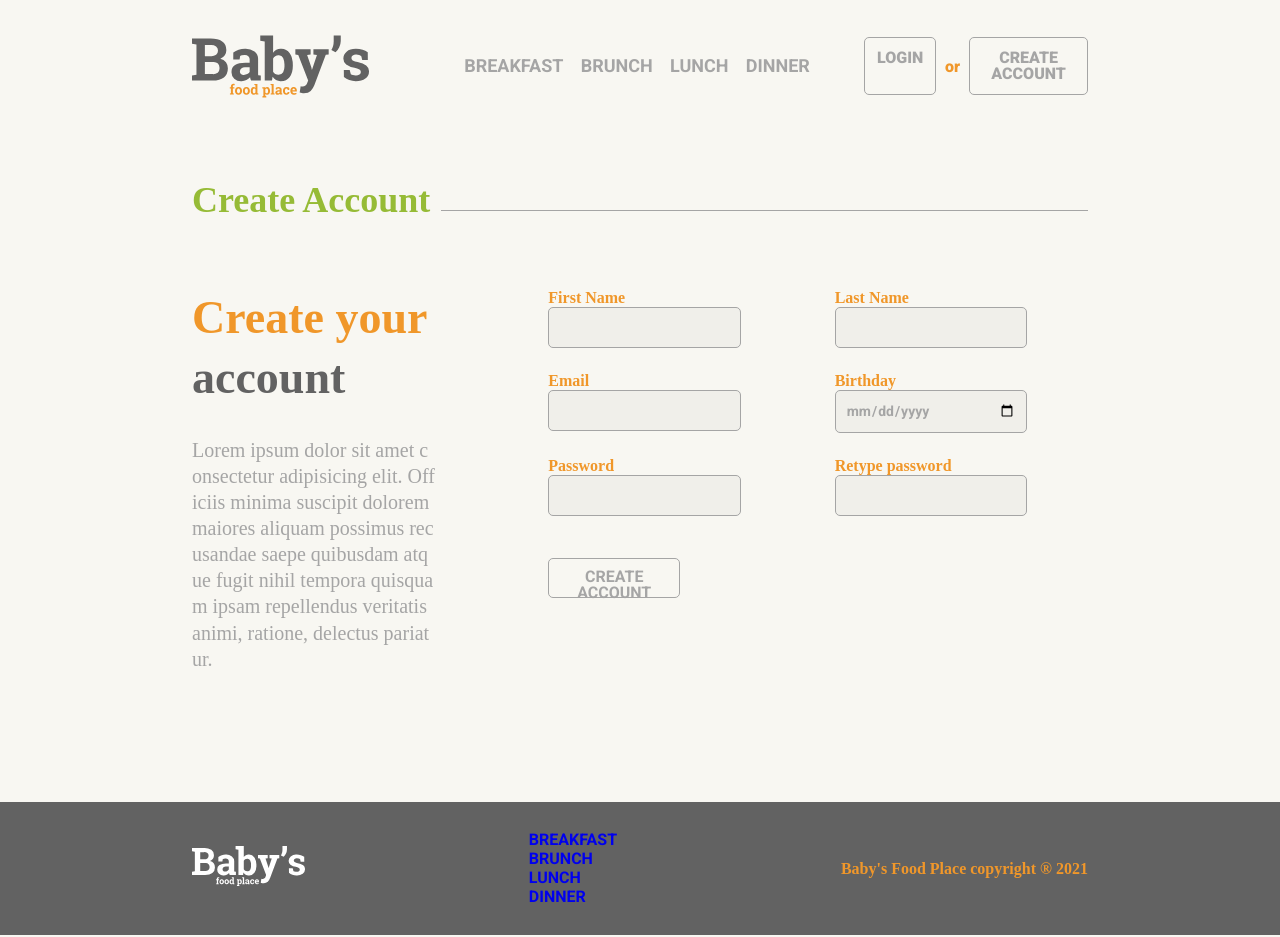
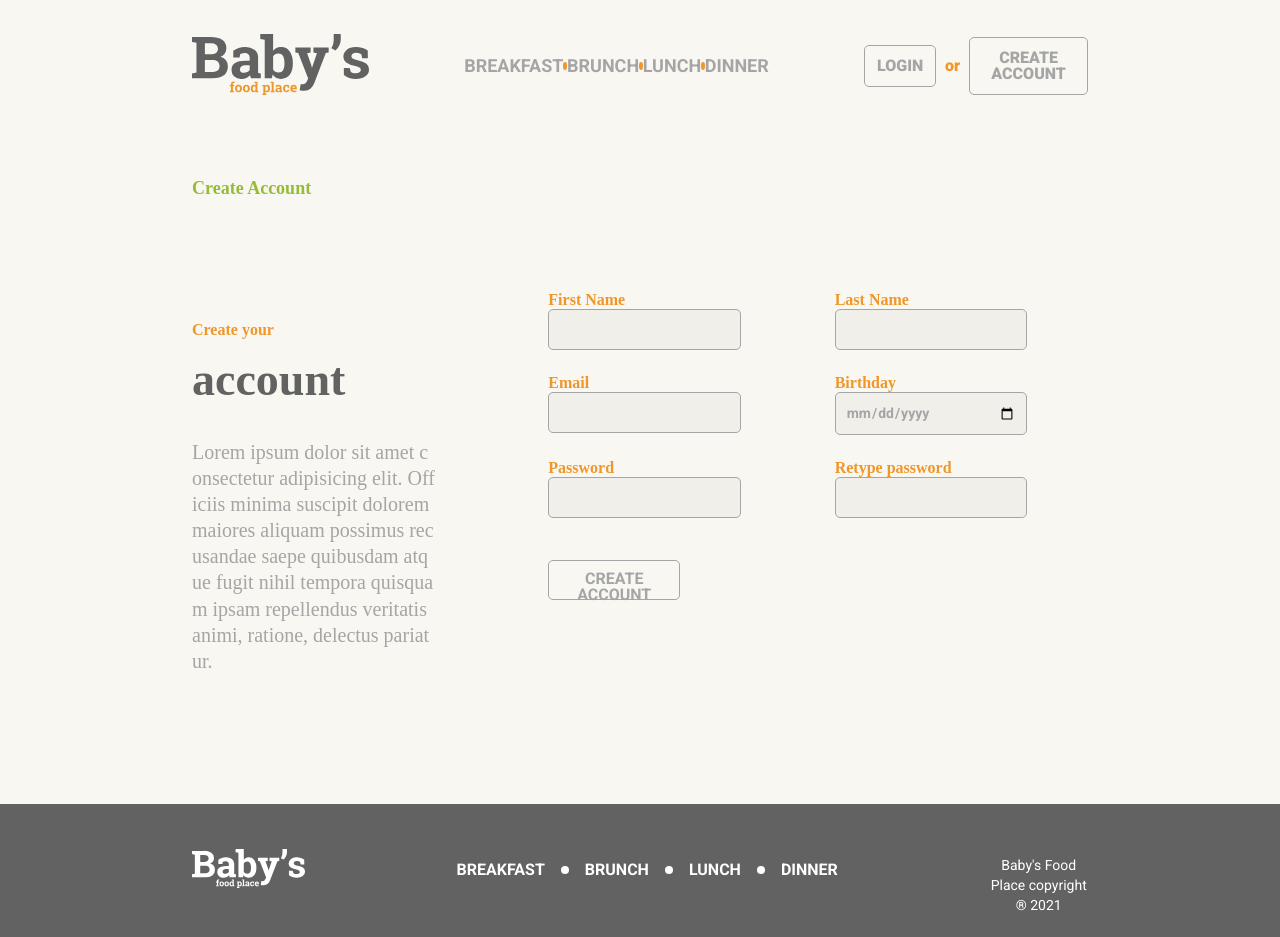
Before and after one commit to DaNStanK/recipe_project, a React (Create React App) app in the folder web/: page /users/create in a window 1280 px wide. Built offline with nearby package versions, Linux system fonts and the light colour scheme; no server answers.

Commit message:
refactoring the code and naming the classes

```diff
--- a/web/src/components/Footer.js
+++ b/web/src/components/Footer.js
@@ -1,11 +1,9 @@
-// styles
 import './Footer.css';
 
-// react router
 import { Link } from 'react-router-dom';
 
-// images
 import logoImg from '../icons/logo_white.svg';
+
 
 export const Footer = () => {
 
@@ -13,27 +11,36 @@ export const Footer = () => {
       <div id="footer">
 
          <div className="footer-container">
-            <div className="footer-logo">
+
+            <div className="footer-container__logo">
                <Link to='/'>
                   <img src={logoImg} alt="logo icon" />
                </Link>
             </div>
 
-            <div className="footer-types">
-               <Link to='/recipes/category/breakfast' className='footer-links'>BREAKFAST</Link>
-               <div className='footer-types__circles'></div>
-               <Link to='/recipes/category/brunch' className='footer-links'>BRUNCH</Link>
-               <div className='footer-types__circles'></div>
-               <Link to='/recipes/category/lunch' className='footer-links'>LUNCH</Link>
-               <div className='footer-types__circles'></div>
-               <Link to='/recipes/category/dinner' className='footer-links'>DINNER</Link>
+            <div className="footer-container__types">
+               <Link to='/recipes/category/breakfast' className='footer-container__types--links'>BREAKFAST</Link>
+
+               <div className='footer-container__types--circles'></div>
+
+               <Link to='/recipes/category/brunch' className='footer-container__types--links'>BRUNCH</Link>
+
+               <div className='footer-container__types--circles'></div>
+
+               <Link to='/recipes/category/lunch' className='footer-container__types--links'>LUNCH</Link>
+
+               <div className='footer-container__types--circles'></div>
+
+               <Link to='/recipes/category/dinner' className='footer-container__types--links'>DINNER</Link>
             </div>
 
-            <div className="footer-users">
+            <div className="footer-container__users">
                <span>Baby's Food Place copyright &reg; 2021</span>
             </div>
+
          </div>
 
       </div>
    );
+
 };
--- a/web/src/components/Layout.js
+++ b/web/src/components/Layout.js
@@ -1,15 +1,18 @@
-// components
 import { Outlet } from "react-router-dom";
+
 import { Footer } from "./Footer";
+
 import { Navbar } from "./Navbar";
 
 export const Layout = () => {
    return (
       <>
          <Navbar />
+
          <main id="App">
             <Outlet />
          </main>
+
          <Footer />
       </>
    );
--- a/web/src/components/LoggedOut.js
+++ b/web/src/components/LoggedOut.js
@@ -1,12 +1,27 @@
 import { Link } from 'react-router-dom';
+
 
 export const LoggedOut = () => {
 
   return (
-    <div className="navbar-users">
-      <Link className="navbar-login" id='button' to='/users'>LOGIN</Link>
+
+    <div className="navbar__logged-out">
+
+      <Link
+        to='/users'
+        id='button'
+        className="navbar__logged-out--button-login"
+      >LOGIN</Link>
+
       <div>or</div>
-      <Link className="navbar-create" id='button' to='/users/create'>CREATE ACCOUNT</Link>
+
+      <Link
+        to='/users/create'
+        id='button'
+        className="navbar__logged-out--button-create"
+      >CREATE ACCOUNT</Link>
+
     </div>
+
   );
 };
--- a/web/src/components/Navbar.css
+++ b/web/src/components/Navbar.css
@@ -1,57 +1,85 @@
+/*----------------------------------*\
+  #NAVBAR COMPONENT
+\*----------------------------------*/
+
 .navbar-container {
   display: flex;
   flex-direction: row;
   justify-content: space-between;
-  height: 100%;
+  align-items: center;
+  height: 16.6vh;
   width: 70%;
   margin: 0 auto;
-  letter-spacing: 0;
-  opacity: 1;
 }
 
-.navbar-logo {
-  display: flex;
-  justify-content: center;
-  height: 100%;
+
+.navbar-container__logo {
   cursor: pointer;
 }
 
-.navbar-logo img {
-  width: 177px;
+
+.navbar-container__logo img {
+  width: 100%;
 }
 
-.navbar-types {
+
+.navbar-container__category {
   display: flex;
   flex-direction: row;
   width: 34%;
   justify-content: space-between;
-  gap: 0 1.08vh;
+}
+
+
+.navbar-container__category--links {
+  font: normal normal bold 1.125rem/1.5rem Roboto;
+  text-align: center;
+  text-transform: uppercase;
+  color: #a5a5a5;
+  text-decoration: none;
+}
+
+
+.navbar-container__category--links:active,
+.navbar-container__category--links:focus,
+.navbar-container__category--links:hover {
+  color: #f0972a;
+}
+
+
+.navbar-container__category--circles {
+  height: 0.5rem;
+  width: 0.5rem;
+  border-radius: 50%;
+  background: #f0972a;
   margin: auto;
 }
 
-.navbar-links {
-  font: normal normal bold 1.125rem/1.5rem Roboto;
-  text-align: center;
-  text-transform: uppercase;
-  color: #A5A5A5;
-  text-decoration: none;
+
+.navbar__logged-out,
+.navbar__logged-in {
+  display: flex;
+  flex-direction: row;
+  justify-content: space-between;
+  align-items: center;
+  margin: auto 0px;
 }
 
-.navbar-links:active,
-.navbar-links:focus,
-.navbar-links:hover {
-  color: #F0972A;
+
+
+
+
+/*----------------------------------*\
+  #NAVBAR LOGGED IN COMPONENT
+\*----------------------------------*/
+
+.navbar__logged-in {
+  gap: 0 1.08vh;
+  min-width: 20vw;
 }
 
-.navbar-types__circles {
-  height: 0.5rem;
-  width: 0.5rem;
-  border-radius: 50%;
-  background: #F0972A;
-  margin: auto;
-}
 
-.navbar-types__login-circles {
+.navbar__logged-in--circles {
   height: 0.5rem;
   width: 0.5rem;
   border-radius: 50%;
@@ -59,67 +87,60 @@
   margin: auto;
 }
 
-.navbar-users,
-.navbar__logged-users {
-  display: flex;
-  flex-direction: row;
-  justify-content: space-between;
-  margin: auto 0px;
+
+.navbar__logged-in--links {
+  font: normal normal 900 1.125rem/1.5rem Roboto;
+  text-transform: uppercase;
+  border-bottom: 0.125rem solid #b5b5b4;
 }
 
-.navbar-users {
-  width: 25%;
+
+.one {
+  color: #96bb36;
 }
 
-.navbar__logged-users {
-  gap: 0 1.08vh;
-  min-width: 20vw;
+
+.two {
+  color: #f0972a;
 }
 
-.navbar-users div {
-  margin: auto;
-  color: #F0972A;
-  font-size: 1rem;
-  font-weight: 900;
+
+.three {
+  color: #b5b5b4;
 }
 
-.navbar-login {
-  width: 32%;
-}
 
-.navbar-create {
-  width: 53%;
-}
-
-.navbar__logged-users .login-links {
-  font: normal normal 900 1.125rem/1.5rem Roboto;
-  text-transform: uppercase;
-  border-bottom: 0.125rem solid #B5B5B4;
-}
-
-.navbar__logged-users .one {
-  color: #96BB36;
-}
-
-.navbar__logged-users .one:hover {
+.one:hover,
+.two:hover,
+.three:hover {
   color: #626262;
   border-bottom: 0.125rem solid #626262;
 }
 
-.navbar__logged-users .two {
-  color: #F0972A;
+
+
+
+
+/*----------------------------------*\
+  #NAVBAR LOGGED out COMPONENT
+\*----------------------------------*/
+
+.navbar__logged-out {
+  width: 25%;
 }
 
-.navbar__logged-users .two:hover {
-  color: #626262;
-  border-bottom: 0.125rem solid #626262;
+
+.navbar__logged-out div {
+  color: #f0972a;
+  font: normal normal 900 1rem/1.31rem Roboto;
 }
 
-.navbar__logged-users .three {
-  color: #B5B5B4;
+
+.navbar__logged-out--button-login {
+  width: 32%;
 }
 
-.navbar__logged-users .three:hover {
-  color: #626262;
-  border-bottom: 0.125rem solid #626262;
+
+.navbar__logged-out--button-create {
+  width: 53%;
 }
--- a/web/src/components/Navbar.js
+++ b/web/src/components/Navbar.js
@@ -1,36 +1,71 @@
 import "./Navbar.css";
+
 import { Link, useNavigate } from 'react-router-dom';
+
 import { LoggedIn } from './LoggedIn';
+
 import { LoggedOut } from './LoggedOut';
+
 import { useSelector } from "react-redux";
+
 import { getUser } from "../features/user/userSlice";
-// images
+
 import logoImg from "../icons/logo_color.svg";
 
+
 export const Navbar = () => {
+
    const { user } = useSelector(getUser);
+
    const navigate = useNavigate();
 
    return (
-      <div id="navbar">
+
       <nav className='navbar-container'>
-            <div className="navbar-logo" onClick={() => navigate('/')}>
+
+         <div className="navbar-container__logo" onClick={() => navigate('/')}>
             <img src={logoImg} alt="logo icon" />
          </div>
 
-            <div className="navbar-types">
-               <Link to='/recipes/category/breakfast' className='navbar-links'>BREAKFAST</Link>
-               <div className='navbar-types__circles'></div>
-               <Link to='/recipes/category/brunch' className='navbar-links'>BRUNCH</Link>
-               <div className='navbar-types__circles'></div>
-               <Link to='/recipes/category/lunch' className='navbar-links'>LUNCH</Link>
-               <div className='navbar-types__circles'></div>
-               <Link to='/recipes/category/dinner' className='navbar-links'>DINNER</Link>
+
+         <div className="navbar-container__category">
+
+            <Link
+               to='/recipes/category/breakfast'
+               className='navbar-container__category--links'
+            >BREAKFAST</Link>
+
+            <div className='navbar-container__category--circles'></div>
+
+            <Link
+               to='/recipes/category/brunch'
+               className='navbar-container__category--links'
+            >BRUNCH</Link>
+
+            <div className='navbar-container__category--circles'></div>
+
+            <Link
+               to='/recipes/category/lunch'
+               className='navbar-container__category--links'
+            >LUNCH </Link>
+
+            <div className='navbar-container__category--circles'></div>
+
+            <Link
+               to='/recipes/category/dinner'
+               className='navbar-container__category--links'
+            >DINNER</Link>
+
          </div>
 
+
          {user?.isLoggedIn && <LoggedIn />}
+
+
          {!user?.isLoggedIn && <LoggedOut />}
+
       </nav>
-      </div>
+
    );
+
 };
--- a/web/src/index.css
+++ b/web/src/index.css
@@ -1,4 +1,9 @@
-@import url('https://fonts.googleapis.com/css2?family=Roboto:ital,wght@0,400;0,700;0,900;1,400;1,700;1,900&display=swap');
+/*----------------------------------*\
+  #ROOT
+\*----------------------------------*/
+
+@import url("https://fonts.googleapis.com/css2?family=Roboto:ital,wght@0,400;0,700;0,900;1,400;1,700;1,900&display=swap");
+
 
 * {
   margin: 0;
@@ -6,7 +11,10 @@
   list-style-type: none;
   text-decoration: none;
   box-sizing: border-box;
+  letter-spacing: 0;
+  opacity: 1;
 }
+
 
 input::-webkit-outer-spin-button,
 input::-webkit-inner-spin-button {
@@ -14,17 +22,27 @@ input::-webkit-inner-spin-button {
   margin: 0;
 }
 
+
+
+
+
+/*----------------------------------*\
+  #HTML && #BODY
+\*----------------------------------*/
+
 html,
 body {
   width: 100%;
 }
 
+
 body {
-  font-family: 'Roboto', sans-serif;
-  background: #F8F7F2;
-  color: #A5A5A5;
+  font-family: "Roboto", sans-serif;
+  background: #f8f7f2;
+  color: #a5a5a5;
   font-weight: bold;
 }
+
 
 #App {
   display: flex;
@@ -35,42 +53,23 @@ body {
   min-height: 66.8vh;
 }
 
-span {
-  color: #F0972A;
-  font-family: Roboto Slab;
-  font-weight: bold;
-  letter-spacing: 0;
-}
-
-#navbar {
-  background-color: #F8F7F2;
-}
-
-#navbar,
-#footer {
-  width: 100vw;
-  height: 16.6vh;
-}
 
 #pages {
   margin: 0 auto;
   width: 70%;
 }
 
-input {
-  display: block;
-  border: 1px solid #A5A5A5;
-  border-radius: 5px;
-  padding: 10px;
-  background-color: #F0EFEA;
-  text-align: left;
-  font: normal normal bold 0.875rem/1.188rem Roboto;
-  color: #A5A5A5;
-}
+
+
+
+
+/*----------------------------------*\
+  #BUTTON ELEMENT
+\*----------------------------------*/
 
 #button {
   background: none;
-  border: 1px solid #A5A5A5;
+  border: 1px solid #a5a5a5;
   font: normal normal 900 1rem/1rem Roboto;
   color: inherit;
   text-align: center;
@@ -81,14 +80,22 @@ input {
   cursor: pointer;
 }
 
+
 #button:hover,
 #button:active,
 #button:focus {
-  border: 1px solid #96BB36;
-  background: #96BB36;
-  color: #FFFFFF;
+  border: 1px solid #96bb36;
+  background: #96bb36;
+  color: #ffffff;
   box-shadow: 0px 3px 6px #00000029;
 }
+
+
+
+
+/*----------------------------------*\
+  #BODY-CONTAINER
+\*----------------------------------*/
 
 .container {
   display: flex;
@@ -102,39 +109,44 @@ input {
   margin-bottom: 8.13rem;
 }
 
-.container__tittleBox {
+
+.container__title-box {
   display: flex;
   justify-content: space-between;
   position: relative;
   width: 100%;
 }
 
-.container__title {
+
+.container__title-box--title {
   display: inline-block;
   font: normal normal bold 2.25rem/3rem Roboto Slab;
   text-transform: capitalize;
-  color: #96BB36;
+  color: #96bb36;
   padding-right: 0.65rem;
-  background-color: #F8F7F2;
+  background-color: #f8f7f2;
   z-index: 1;
 }
 
-.container__afterTitle {
+
+.container__title-box--line {
   position: absolute;
   top: 2.1rem;
   width: 100%;
   margin: 0 auto;
   z-index: 0;
-  border-bottom: 1px solid #A5A5A5;
+  border-bottom: 1px solid #a5a5a5;
 }
+
 
 .container__button {
   position: absolute;
   right: 0;
   top: 0;
   padding-left: 0.625rem;
-  background-color: #F8F7F2;
+  background-color: #f8f7f2;
 }
+
 
 .container__link {
   width: 41px;
@@ -142,17 +154,74 @@ input {
   display: flex;
   justify-content: center;
   border-radius: 50%;
-  background-color: #F0972A;
+  background-color: #f0972a;
   box-shadow: 0px 3px 6px #00000029;
 }
+
 
 .container__button img {
   margin: auto 0;
 }
 
-#footer {
-  display: flex;
-  align-items: center;
-  background: #626262;
-  color: #FFFFFF;
+
+
+
+
+/*----------------------------------*\
+  #BUTTON ELEMENT
+\*----------------------------------*/
+
+#button {
+  background: none;
+  border: 1px solid #a5a5a5;
+  font: normal normal 900 1rem/1rem Roboto;
+  color: inherit;
+  text-align: center;
+  text-transform: uppercase;
+  text-decoration: none;
+  padding: 0.75rem;
+  border-radius: 5px;
+  cursor: pointer;
 }
+
+
+#button:hover,
+#button:active,
+#button:focus {
+  border: 1px solid #96bb36;
+  background: #96bb36;
+  color: #ffffff;
+  box-shadow: 0px 3px 6px #00000029;
+}
+
+
+
+
+
+/*----------------------------------*\
+  #SPAN ELEMENT
+\*----------------------------------*/
+
+span {
+  font: normal normal bold 1rem/1rem Roboto Slab;
+  color: #f0972a;
+}
+
+
+
+
+
+/*----------------------------------*\
+  #INPUT ELEMENT
+\*----------------------------------*/
+
+input {
+  display: block;
+  border: 1px solid #a5a5a5;
+  border-radius: 5px;
+  padding: 10px;
+  background-color: #f0efea;
+  text-align: left;
+  font: normal normal bold 0.875rem/1.188rem Roboto;
+  color: #a5a5a5;
+}
```
Also changed, not shown: web/src/App.js (+14 -0 lines), web/src/components/LoggedIn.js (+33 -10 lines), web/src/features/recipes/Home.js (+17 -18 lines), web/src/index.js (+9 -1 lines). Lines whose indentation alone changed are shown as unchanged.
